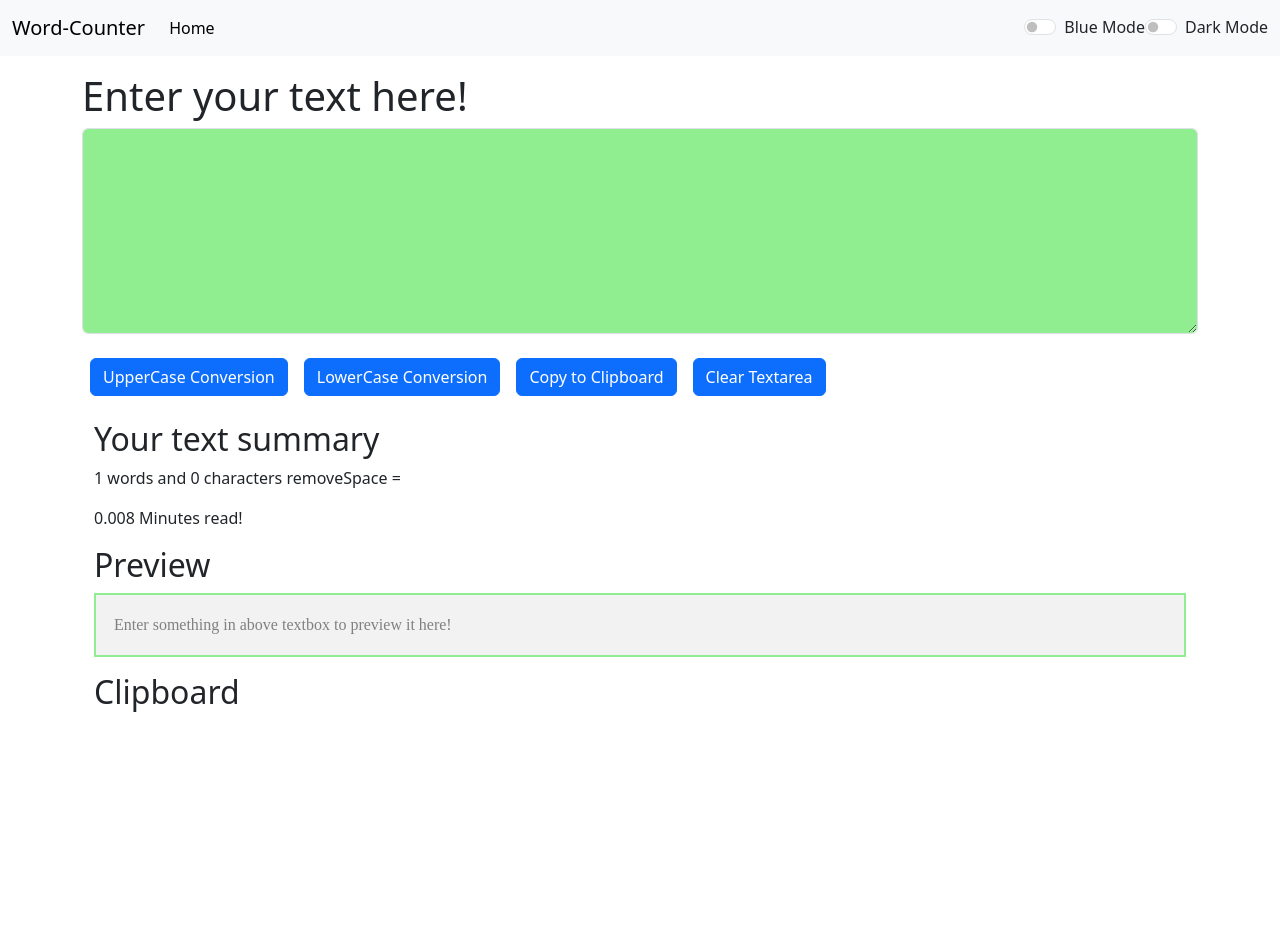
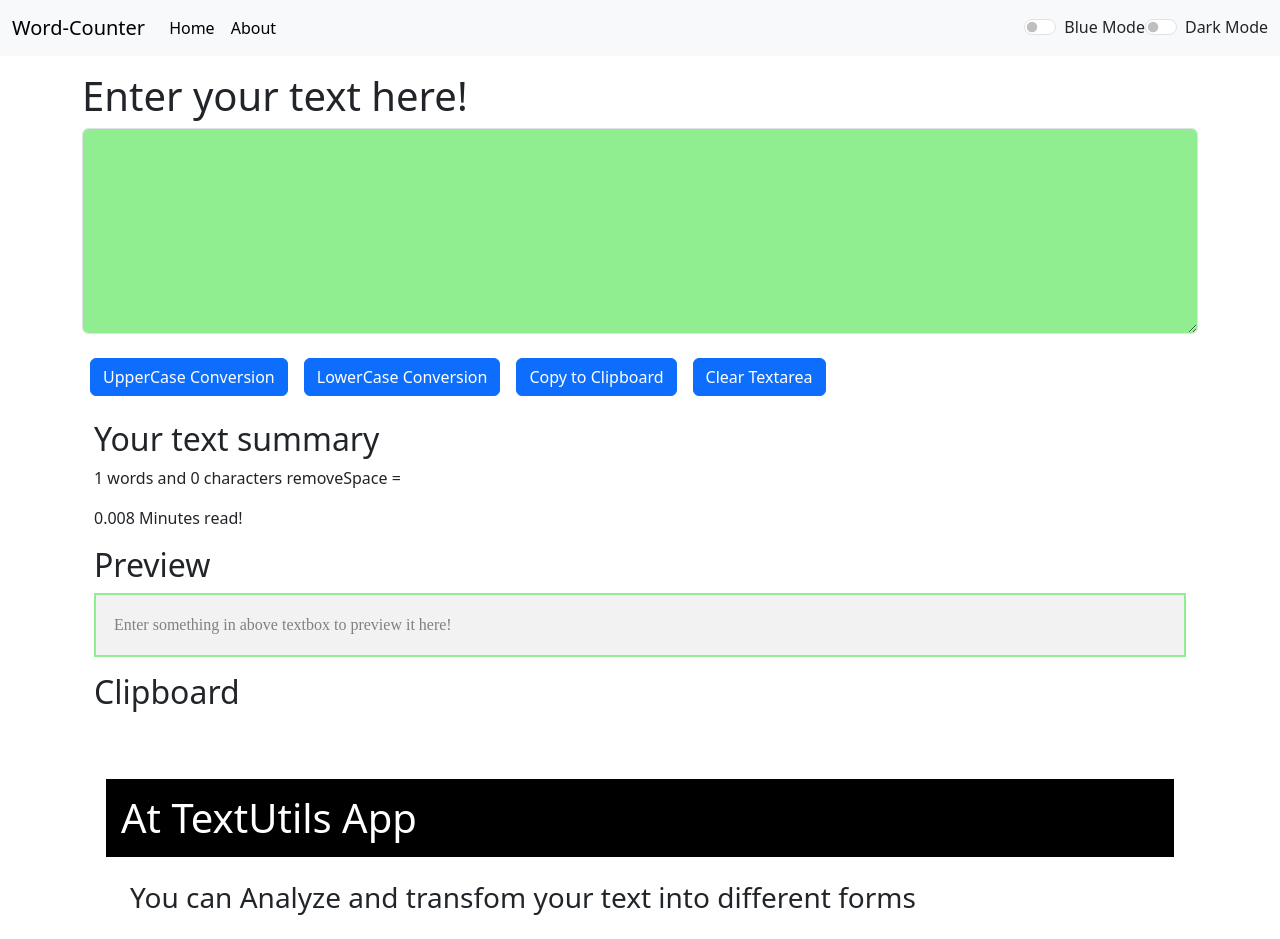
Before and after one commit to sourcebykhalid/Textutils, a React (Create React App) app: page / in a window 1280 px wide. Before the commit the page ends 800 px from the top, so only its background shows below. Built offline with nearby package versions, Linux system fonts and the light colour scheme.

Commit message:
Modified Utilis app

```diff
--- a/package.json
+++ b/package.json
@@ -8,7 +8,8 @@
     "@testing-library/user-event": "^13.5.0",
     "react": "^18.2.0",
     "react-dom": "^18.2.0",
-    "react-scripts": "5.0.1",
+    "react-router-dom": "^6.15.0",
+    "react-scripts": "^2.1.8",
     "web-vitals": "^2.1.4"
   },
   "scripts": {
--- a/public/index.html
+++ b/public/index.html
@@ -6,13 +6,14 @@
   <link rel="icon" href="%PUBLIC_URL%/favicon.ico" />
   <meta name="viewport" content="width=device-width, initial-scale=1" />
   <meta name="theme-color" content="#000000" />
-  <meta name="description" content="Web site created using create-react-app" />
-  <link rel="apple-touch-icon" href="%PUBLIC_URL%/logo192.png" />
+  <meta name="description" content="TextUtils is a utility used to manipulate the text" />
+  <link rel="apple-touch-icon" href="favicon23.ico" />
+
 
   <link rel="manifest" href="%PUBLIC_URL%/manifest.json" />
   <link href="https://cdn.jsdelivr.net/npm/bootstrap@5.3.1/dist/css/bootstrap.min.css" rel="stylesheet">
 
-  <title>React App</title>
+  <title>TextUtills-Home</title>
 </head>
 
 <body>
--- a/src/App.js
+++ b/src/App.js
@@ -3,6 +3,7 @@ import "./Appb.css";
 import Navbar from "./Components/Navbar";
 import TextForm from "./Components/TextForm";
 import Alert from "./Components/Alert";
+import About from "./Components/About";
 function App() {
   const [mode, setMode] = useState("light");
   const [alert, setAlert] = useState(null);
@@ -56,9 +57,11 @@ function App() {
         toggleMode={toggleMode}
         toggleMode2={toggleMode2}
       />
+
       <Alert alert={alert} />
       <div className="container my-3" mode={mode} toggleMode={toggleMode}>
         <TextForm heading="Enter your text here!" showAlert={showAlert} />
+        <About />
       </div>
     </>
   );
--- /dev/null
+++ b/src/Components/About.js
@@ -0,0 +1,19 @@
+import React from "react";
+
+export default function About(props) {
+  const myStyle = {
+    backgroundColor: "#000",
+    color: "#fff",
+    padding: "15px",
+  };
+  return (
+    <>
+      <h1 className="my-4 mx-4" style={myStyle}>
+        At TextUtils App
+      </h1>
+      <h3 className="my-4 mx-5">
+        You can Analyze and transfom your text into different forms
+      </h3>
+    </>
+  );
+}
--- a/src/Components/Navbar.js
+++ b/src/Components/Navbar.js
@@ -25,6 +25,11 @@ export default function Navbar(props) {
             <li className="nav-item">
               <a className="nav-link active" aria-current="page" href="/">
                 Home
+              </a>
+            </li>
+            <li className="nav-item">
+              <a className="nav-link active" aria-current="page" href="/">
+                About
               </a>
             </li>
             <li className="nav-item">
```
Also changed, not shown: 2 other files (tests, documents, lock files or other folders).
